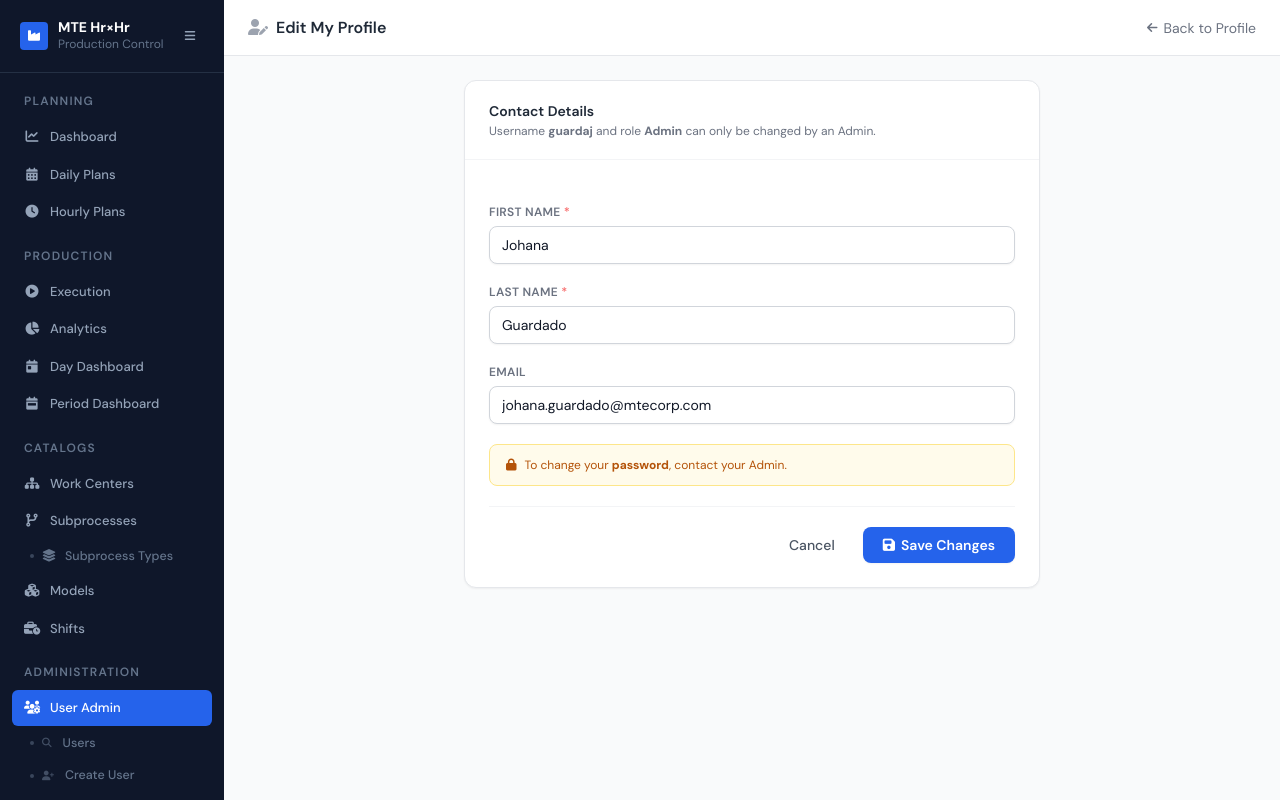
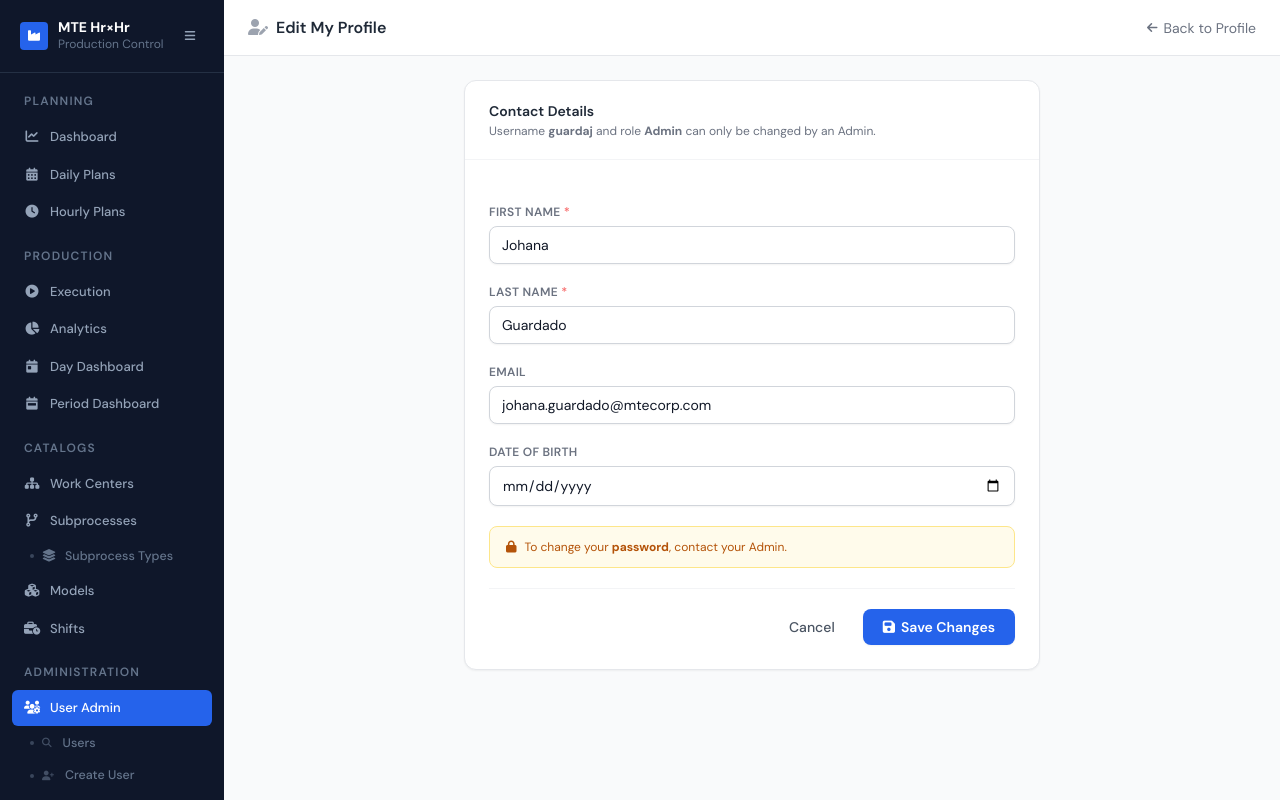
Before and after one commit to guardadoflores27/HrxHr_MTE, a Django app: page /users/profile/edit/ in a window 1280 px wide. Run offline with Django 5.2, Linux system fonts and the light colour scheme; a user stored in the database is signed in; data comes from the database, SQL or seed files in the repository; both versions use the stored data as it was after the commit; some libraries are stand-ins or nearby versions.

Commit message:
Agregar fecha de nacimiento como dato modificable

```diff
--- a/templates/users/profile_edit.html
+++ b/templates/users/profile_edit.html
@@ -59,6 +59,15 @@
         {% endif %}
       </div>
 
+      {# Date of birth #}
+      <div>
+        <label class="block text-xs font-semibold text-gray-500 uppercase tracking-wide mb-1.5">Date of Birth</label>
+        {{ form.date_of_birth }}
+        {% if form.date_of_birth.errors %}
+          <p class="text-xs text-red-600 mt-1">{{ form.date_of_birth.errors.0 }}</p>
+        {% endif %}
+      </div>
+
       {# Password notice #}
       <div class="rounded-lg bg-amber-50 border border-amber-200 px-4 py-3 text-xs text-amber-700 flex items-start gap-2">
         <i class="fas fa-lock mt-0.5 flex-shrink-0"></i>
--- a/users/forms.py
+++ b/users/forms.py
@@ -130,10 +130,11 @@ class CreateUserForm(UserCreationForm):
 class EditProfileForm(forms.ModelForm):
     """
     Self-service edit: any logged-in user can update their own contact
-    details. Deliberately excludes `role` (privilege escalation) and
-    `employee_number`/`date_of_birth` (employee_number in particular
-    drives the default password formula, so it stays admin-only via
-    CreateUserForm/EditUserForm rather than self-editable).
+    details, plus date_of_birth. Deliberately excludes `role`
+    (privilege escalation) and `employee_number`, which stays admin-only and
+    immutable once set: it drives the default password formula, so editing
+    it after account creation would silently make the account's real
+    password stop matching "Name + Employee Number" with no way to notice.
     """
     first_name = forms.CharField(max_length=50, required=True,
                                  widget=forms.TextInput(attrs={"class": _input}))
@@ -141,10 +142,28 @@ class EditProfileForm(forms.ModelForm):
                                  widget=forms.TextInput(attrs={"class": _input}))
     email      = forms.EmailField(required=False,
                                   widget=forms.EmailInput(attrs={"class": _input}))
+    date_of_birth = forms.DateField(
+        required=False,
+        widget=forms.DateInput(attrs={"class": _input, "type": "date"}),
+    )
 
     class Meta:
         model  = User
         fields = ["first_name", "last_name", "email"]
+
+    def __init__(self, *args, **kwargs):
+        super().__init__(*args, **kwargs)
+        profile = getattr(self.instance, "profile", None)
+        if profile is not None:
+            self.fields["date_of_birth"].initial = profile.date_of_birth
+
+    def save(self, commit=True):
+        user = super().save(commit=commit)
+        if commit:
+            profile, _ = UserProfile.objects.get_or_create(user=user)
+            profile.date_of_birth = self.cleaned_data.get("date_of_birth")
+            profile.save()
+        return user
 
 
 class EditUserForm(forms.Form):
```
Also changed, not shown: db.sqlite3.
